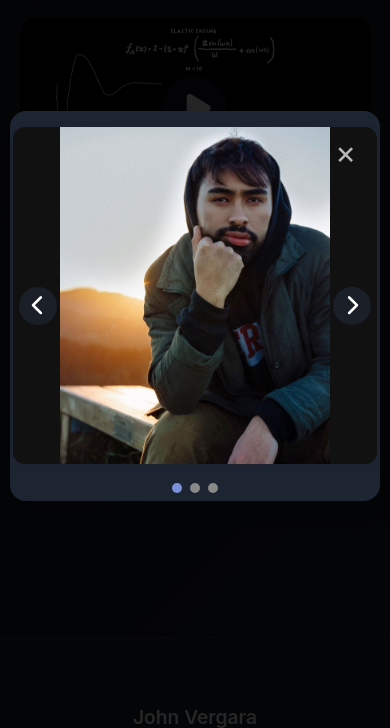
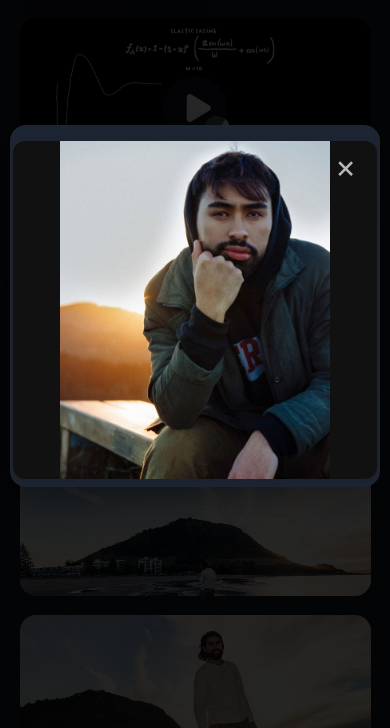
Before and after one commit to andreiverg/andreiverg.github.io, a plain HTML site: page design.html in a window 390 px wide. Both pictures are taken after a click on the element 195 px from the left and 935 px from the top of the page. Shown: the part 629-1357 px from the top of the page. Drawn offline with Linux system fonts and the light colour scheme.

Commit message:
fixed photos

```diff
--- a/design.html
+++ b/design.html
@@ -71,10 +71,17 @@
           <span class="gallery-play-btn"><i class="fa-solid fa-play"></i></span>
           <img class="gallery-thumb" src="images/thumbnail3.png" alt="New Video thumbnail">
         </div>
-        <!-- Instagram-style Photo Modal Trigger -->
-        <div class="gallery-item gallery-photo-multi" id="brianverg-photo-trigger">
-          <span class="gallery-multi-icon"><i class="fa-solid fa-clone"></i></span>
+        <!-- Brianverg Photo 1 -->
+        <div class="gallery-item gallery-photo" data-photo="0">
           <img class="gallery-thumb" src="images/brianverg_1574403727_2182579112387130946_1633074026.jpg" alt="brianverg photo 1">
+        </div>
+        <!-- Brianverg Photo 2 -->
+        <div class="gallery-item gallery-photo" data-photo="1">
+          <img class="gallery-thumb" src="images/brianverg_1558596791_2049980925078308329_1633074026.jpg" alt="brianverg photo 2">
+        </div>
+        <!-- Brianverg Photo 3 -->
+        <div class="gallery-item gallery-photo" data-photo="2">
+          <img class="gallery-thumb" src="images/brianverg_1558596791_2049980925069948396_1633074026 (1).jpg" alt="brianverg photo 3">
         </div>
       </div>
     </section>
@@ -87,18 +94,23 @@
         </div>
       </div>
     </div>
-    <!-- Photo Modal for Brianverg Set -->
-    <div class="modal-container" id="photo-modal-container">
-      <div class="photo-modal" id="photo-modal">
+    <!-- Brianverg Photo Modals -->
+    <div class="modal-container" id="photo-modal-0">
+      <div class="photo-modal-single">
         <span class="close-modal">&times;</span>
-        <button class="slider-arrow slider-arrow-left"><i class="fa-solid fa-chevron-left"></i></button>
-        <img class="modal-photo-image" src="images/brianverg_1574403727_2182579112387130946_1633074026.jpg" alt="brianverg modal photo">
-        <button class="slider-arrow slider-arrow-right"><i class="fa-solid fa-chevron-right"></i></button>
-        <div class="slider-dots">
-          <span class="slider-dot active" data-index="0"></span>
-          <span class="slider-dot" data-index="1"></span>
-          <span class="slider-dot" data-index="2"></span>
-        </div>
+        <img class="modal-photo-image" src="images/brianverg_1574403727_2182579112387130946_1633074026.jpg" alt="brianverg modal photo 1">
+      </div>
+    </div>
+    <div class="modal-container" id="photo-modal-1">
+      <div class="photo-modal-single">
+        <span class="close-modal">&times;</span>
+        <img class="modal-photo-image" src="images/brianverg_1558596791_2049980925078308329_1633074026.jpg" alt="brianverg modal photo 2">
+      </div>
+    </div>
+    <div class="modal-container" id="photo-modal-2">
+      <div class="photo-modal-single">
+        <span class="close-modal">&times;</span>
+        <img class="modal-photo-image" src="images/brianverg_1558596791_2049980925069948396_1633074026 (1).jpg" alt="brianverg modal photo 3">
       </div>
     </div>
   </main>
--- a/script.js
+++ b/script.js
@@ -174,74 +174,25 @@ document.addEventListener('DOMContentLoaded', function () {
   showSlide(0);
 });
 
-// --- Brianverg Photo Modal Slider ---
+// --- Brianverg Single Photo Modals ---
 document.addEventListener('DOMContentLoaded', function () {
-  const photoImages = [
-    'images/brianverg_1574403727_2182579112387130946_1633074026.jpg',
-    'images/brianverg_1558596791_2049980925078308329_1633074026.jpg',
-    'images/brianverg_1558596791_2049980925069948396_1633074026 (1).jpg'
-  ];
-  const trigger = document.getElementById('brianverg-photo-trigger');
-  const modalContainer = document.getElementById('photo-modal-container');
-  const modalImg = modalContainer ? modalContainer.querySelector('.modal-photo-image') : null;
-  const leftBtn = modalContainer ? modalContainer.querySelector('.slider-arrow-left') : null;
-  const rightBtn = modalContainer ? modalContainer.querySelector('.slider-arrow-right') : null;
-  const dots = modalContainer ? modalContainer.querySelectorAll('.slider-dot') : [];
-  const closeBtn = modalContainer ? modalContainer.querySelector('.close-modal') : null;
-  let current = 0;
-
-  function showModal(idx) {
-    if (!modalContainer) return;
-    modalContainer.classList.add('active');
-    showSlide(idx);
-  }
-  function closeModal() {
-    if (!modalContainer) return;
-    modalContainer.classList.remove('active');
-  }
-  function showSlide(idx) {
-    if (idx < 0) idx = photoImages.length - 1;
-    if (idx >= photoImages.length) idx = 0;
-    if (modalImg) modalImg.src = photoImages[idx];
-    dots.forEach(dot => dot.classList.remove('active'));
-    if (dots[idx]) dots[idx].classList.add('active');
-    current = idx;
-  }
-  if (trigger && modalContainer && modalImg) {
+  const photoTriggers = document.querySelectorAll('.gallery-photo');
+  photoTriggers.forEach(trigger => {
     trigger.addEventListener('click', function () {
-      showModal(0);
+      const idx = trigger.getAttribute('data-photo');
+      const modal = document.getElementById(`photo-modal-${idx}`);
+      if (modal) modal.classList.add('active');
     });
-    leftBtn.addEventListener('click', function (e) {
-      e.stopPropagation();
-      showSlide(current - 1);
+  });
+  [0,1,2].forEach(idx => {
+    const modal = document.getElementById(`photo-modal-${idx}`);
+    if (!modal) return;
+    const closeBtn = modal.querySelector('.close-modal');
+    closeBtn.addEventListener('click', function () {
+      modal.classList.remove('active');
     });
-    rightBtn.addEventListener('click', function (e) {
-      e.stopPropagation();
-      showSlide(current + 1);
+    modal.addEventListener('click', function (e) {
+      if (e.target === modal) modal.classList.remove('active');
     });
-    dots.forEach(dot => {
-      dot.addEventListener('click', function (e) {
-        e.stopPropagation();
-        showSlide(Number(dot.dataset.index));
-      });
-    });
-    closeBtn.addEventListener('click', function () {
-      closeModal();
-    });
-    modalContainer.addEventListener('click', function (e) {
-      if (e.target === modalContainer) closeModal();
-    });
-    // Optional: swipe support for mobile
-    let startX = null;
-    modalImg.addEventListener('touchstart', function(e) {
-      startX = e.touches[0].clientX;
-    });
-    modalImg.addEventListener('touchend', function(e) {
-      if (startX === null) return;
-      let endX = e.changedTouches[0].clientX;
-      if (endX - startX > 40) showSlide(current - 1);
-      else if (startX - endX > 40) showSlide(current + 1);
-      startX = null;
-    });
-  }
+  });
 });
--- a/styles.css
+++ b/styles.css
@@ -1213,22 +1213,8 @@ footer {
     opacity: 1;
 }
 
-/* Photo Modal Styles */
-#photo-modal-container {
-    display: none;
-    position: fixed;
-    z-index: 2100;
-    left: 0; top: 0; right: 0; bottom: 0;
-    width: 100vw;
-    height: 100vh;
-    background: rgba(0,0,0,0.85);
-    align-items: center;
-    justify-content: center;
-}
-#photo-modal-container.active {
-    display: flex;
-}
-.photo-modal {
+/* Single Photo Modal Styles */
+.photo-modal-single {
     background: var(--background-light);
     border-radius: 16px;
     box-shadow: 0 8px 32px rgba(0,0,0,0.3);
@@ -1241,7 +1227,7 @@ footer {
     flex-direction: column;
     align-items: center;
 }
-.photo-modal .close-modal {
+.photo-modal-single .close-modal {
     position: absolute;
     top: 1rem;
     right: 1.5rem;
@@ -1251,79 +1237,43 @@ footer {
     transition: color 0.2s;
     z-index: 10;
 }
-.photo-modal .close-modal:hover {
+.photo-modal-single .close-modal:hover {
     color: var(--accent-color);
 }
-.modal-photo-image {
+.photo-modal-single .modal-photo-image {
     width: 100%;
     max-width: 480px;
     max-height: 60vh;
     object-fit: contain;
     border-radius: 12px;
     background: #111;
-    margin: 0 2.5rem;
+    margin: 0 auto;
     box-shadow: 0 2px 8px rgba(0,0,0,0.10);
 }
-.photo-modal .slider-arrow {
-    position: absolute;
-    top: 50%;
-    transform: translateY(-50%);
-    background: rgba(30, 37, 50, 0.7);
-    border: none;
-    color: #fff;
-    width: 38px;
-    height: 38px;
-    border-radius: 50%;
-    display: flex;
-    align-items: center;
-    justify-content: center;
-    font-size: 1.3rem;
-    cursor: pointer;
-    transition: background 0.2s, transform 0.2s;
-    z-index: 2;
-}
-.photo-modal .slider-arrow-left {
-    left: 0.5rem;
-}
-.photo-modal .slider-arrow-right {
-    right: 0.5rem;
-}
-.photo-modal .slider-arrow:hover {
-    background: var(--accent-color);
-    transform: translateY(-50%) scale(1.08);
-}
-.photo-modal .slider-dots {
-    display: flex;
-    gap: 0.5rem;
-    justify-content: center;
-    margin-top: 1.2rem;
-}
-.photo-modal .slider-dot {
-    width: 10px;
-    height: 10px;
-    border-radius: 50%;
-    background: #888;
-    display: inline-block;
-    transition: background 0.2s;
-    cursor: pointer;
-}
-.photo-modal .slider-dot.active {
-    background: var(--accent-color);
-}
 @media (max-width: 600px) {
-    .photo-modal {
+    .photo-modal-single {
         padding: 1rem 0.2rem 0.5rem 0.2rem;
         max-width: 98vw;
     }
-    .modal-photo-image {
+    .photo-modal-single .modal-photo-image {
         max-width: 95vw;
         max-height: 40vh;
-        margin: 0 1.2rem;
-    }
-    .photo-modal .slider-arrow-left {
-        left: 0.1rem;
-    }
-    .photo-modal .slider-arrow-right {
-        right: 0.1rem;
+        margin: 0 auto;
     }
 }
+
+/* Universal Modal Overlay Fix */
+.modal-container {
+    display: none;
+    position: fixed;
+    z-index: 2100;
+    left: 0; top: 0; right: 0; bottom: 0;
+    width: 100vw;
+    height: 100vh;
+    background: rgba(0,0,0,0.85);
+    align-items: center;
+    justify-content: center;
+}
+.modal-container.active {
+    display: flex;
+}
```
